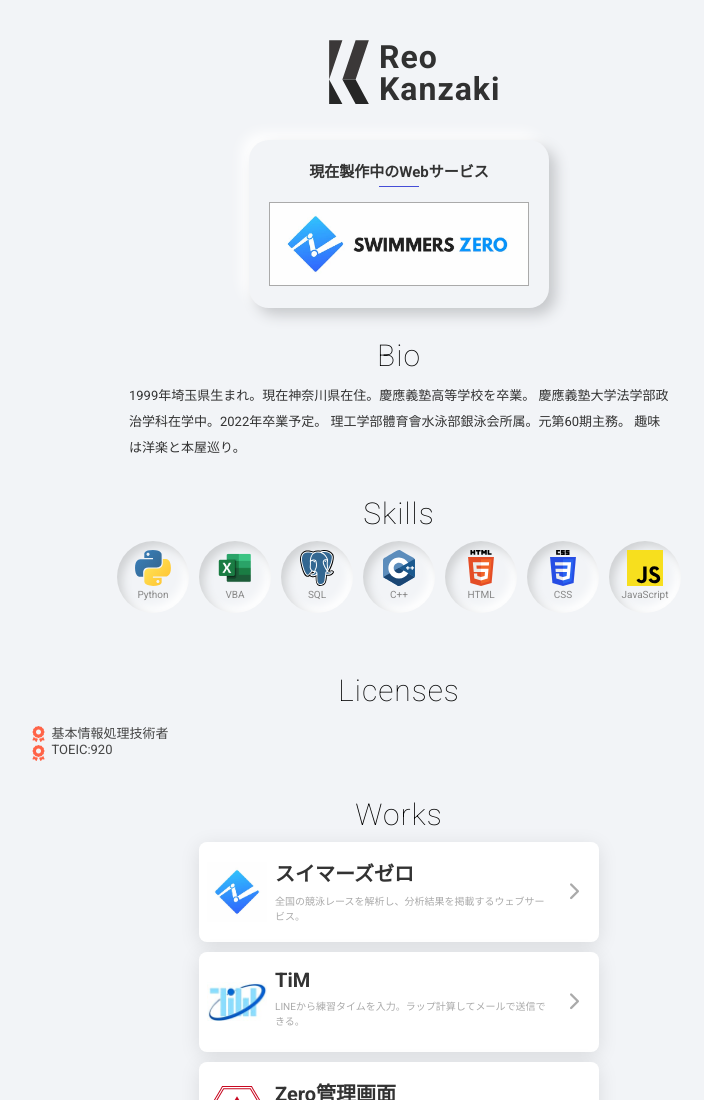
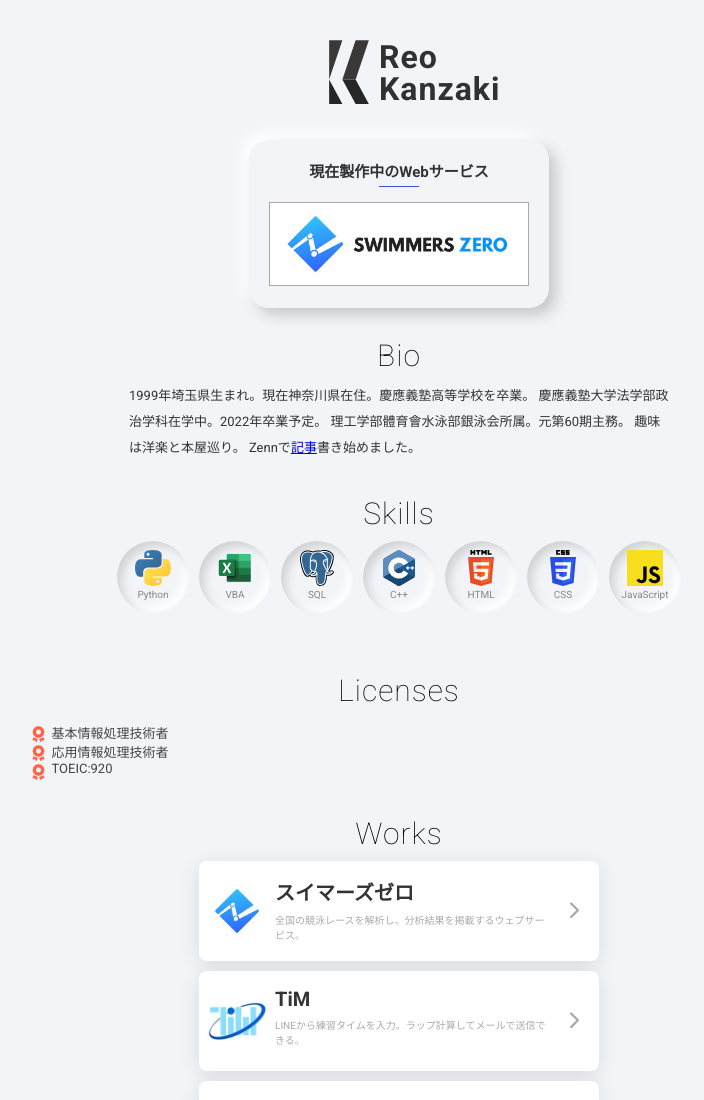
Before and after one commit to kcabo/kcabo.github.io, a plain HTML site: page index.html in a window 1280 px wide. Shown: the top 1100 px of the page, without its empty margins (241-945 px from the left). Drawn offline with nearby package versions, Linux system fonts and the light colour scheme; some packages are replaced by stand-ins of ours.

Commit message:
update index

```diff
--- a/index.html
+++ b/index.html
@@ -43,6 +43,7 @@
         慶應義塾大学法学部政治学科在学中。2022年卒業予定。
         理工学部體育會水泳部銀泳会所属。元第60期主務。
         趣味は洋楽と本屋巡り。
+        Zennで<a href="https://zenn.dev/kcabo">記事</a>書き始めました。
       </p>
 
     </div>
@@ -85,6 +86,7 @@
       <h2>Licenses</h2>
       <ul class="fa-ul">
         <li><span class="fa-li"><i class="fas fa-award"></i></span>基本情報処理技術者</li>
+        <li><span class="fa-li"><i class="fas fa-award"></i></span>応用情報処理技術者</li>
         <li><span class="fa-li"><i class="fas fa-award"></i></span>TOEIC:920</li>
       </ul>
     </div>
```
